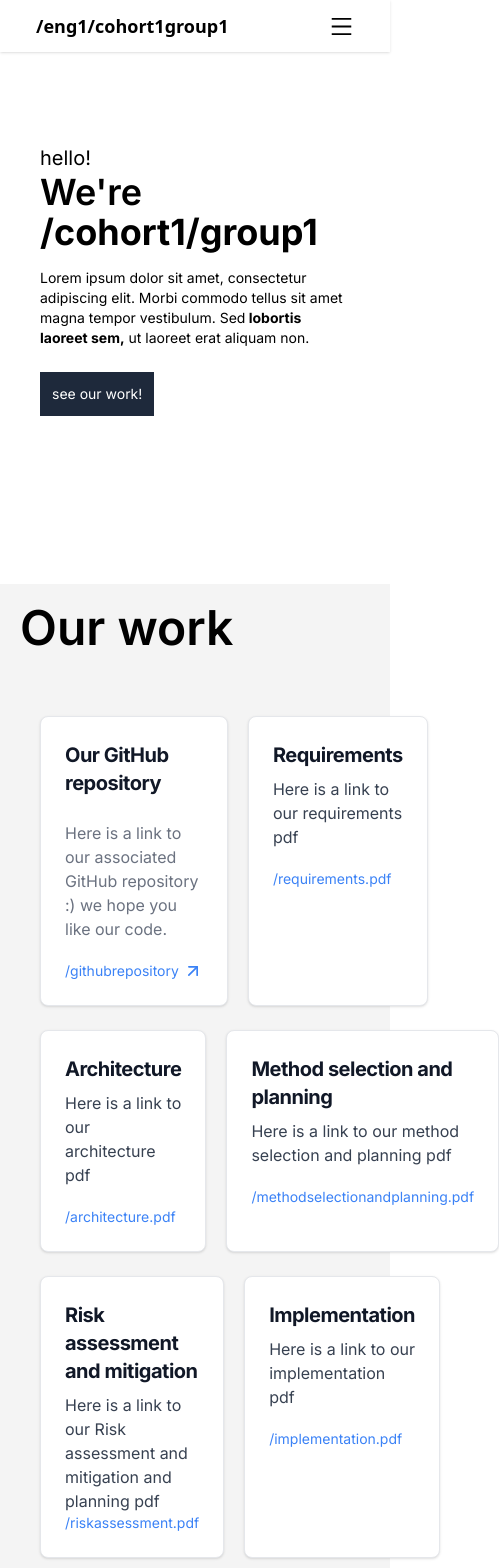
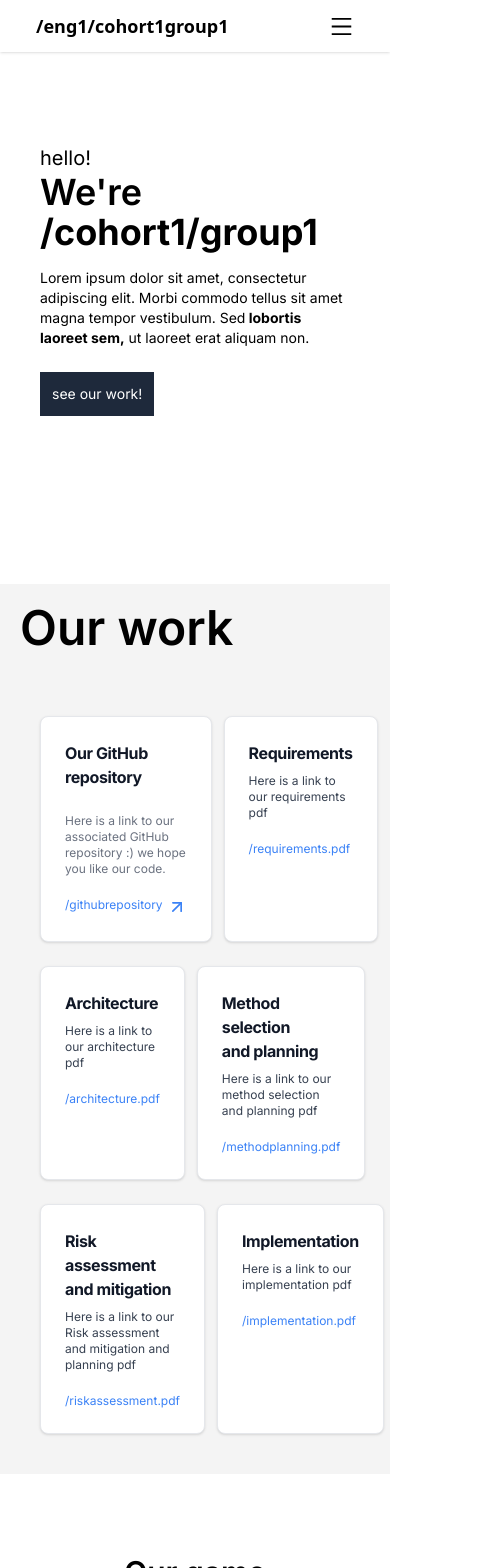
Before and after one commit to charliepiper/charliepiper.github.io, a Next.js app: page / in a window 390 px wide. Shown: the top 1568 px of the page, 499 px wide, since content can reach past the window. Built offline with nearby package versions, Linux system fonts and the light colour scheme.

Commit message:
fix: content section responsiveness

```diff
--- a/src/components/ContentSection.tsx
+++ b/src/components/ContentSection.tsx
@@ -71,55 +71,55 @@ const HeroSection = () => {
 
             {/* Phone version  */}
             <div className="md:hidden p-5 gap-10 pt-16">
-                <div className="flex gap-5 pb-6">
+                <div className="flex gap-3 pb-6">
                     <div className="block max-w-sm p-6 bg-white border border-gray-200 rounded-lg shadow hover:bg-gray-100 ">
-                    <h5 className="mb-6 text-xl font-bold tracking-tight text-gray-900 ">Our GitHub repository</h5>
-                    <p className="font-normal text-gray-500 pb-5">Here is a link to our associated GitHub repository :) we hope you like our code.</p>
+                    <h5 className="mb-6 text-md font-bold tracking-tight text-gray-900 ">Our GitHub repository</h5>
+                    <p className="text-xs font-normal text-gray-500 pb-5">Here is a link to our associated GitHub repository :) we hope you like our code.</p>
                     <a className="cursor-pointer ">
-                        <div className="text-sm ghosted text-blue-500 flex flex-row gap-1">
+                        <div className="text-xs ghosted text-blue-500 flex flex-row gap-1">
                             <h6 >/githubrepository</h6>
                             <ArrowUpRight className="w-5 h-5"/>
                         </div>
                     </a>
                     </div>
                     <div className="block max-w-sm p-6 bg-white border border-gray-200 rounded-lg shadow hover:bg-gray-100 ">
-                    <h5 className="mb-2 text-xl font-bold tracking-tight text-gray-900 ">Requirements</h5>
-                    <p className="font-normal text-gray-700 pb-5">Here is a link to our requirements pdf</p>
+                    <h5 className="mb-2 text-md font-bold tracking-tight text-gray-900 ">Requirements</h5>
+                    <p className="text-xs font-normal text-gray-700 pb-5">Here is a link to our requirements pdf</p>
                     <a className="cursor-pointer">
-                        <h6 className="text-sm ghosted text-blue-500">/requirements.pdf</h6>
+                        <h6 className="text-xs ghosted text-blue-500">/requirements.pdf</h6>
                     </a>
                     </div>
                 </div>
-                <div className="flex flex-row gap-5 pb-6">
+                <div className="flex flex-row gap-3 pb-6">
                     <div className="block max-w-sm p-6 bg-white border border-gray-200 rounded-lg shadow hover:bg-gray-100 ">
-                    <h5 className="mb-2 text-xl font-bold tracking-tight text-gray-900 ">Architecture</h5>
-                    <p className="font-normal text-gray-700 pb-5">Here is a link to our architecture pdf</p>
+                    <h5 className="mb-2 text-md font-bold tracking-tight text-gray-900 ">Architecture</h5>
+                    <p className="text-xs font-normal text-gray-700 pb-5">Here is a link to our architecture pdf</p>
                     <a className="cursor-pointer">
-                        <h6 className="text-sm ghosted text-blue-500">/architecture.pdf</h6>
+                        <h6 className="text-xs ghosted text-blue-500">/architecture.pdf</h6>
                     </a>
                     </div>
                     <div className="block max-w-sm p-6 bg-white border border-gray-200 rounded-lg shadow hover:bg-gray-100 ">
-                    <h5 className="mb-2 text-xl font-bold tracking-tight text-gray-900 ">Method selection and planning</h5>
-                    <p className="font-normal text-gray-700 pb-5">Here is a link to our method selection and planning pdf</p>
+                    <h5 className="mb-2 text-md font-bold tracking-tight text-gray-900 ">Method selection <br></br> and planning</h5>
+                    <p className="text-xs font-normal text-gray-700 pb-5">Here is a link to our method selection and planning pdf</p>
                     <a className="cursor-pointer">
-                        <h6 className="text-sm ghosted text-blue-500">/methodselectionandplanning.pdf</h6>
+                        <p className="text-xs ghosted text-blue-500">/methodplanning.pdf</p>
                     </a>
                     </div>
                 </div>
-                <div className="flex flex-row gap-5">
+                <div className="flex flex-row gap-3">
                     <div className="block max-w-sm p-6 bg-white border border-gray-200 rounded-lg shadow hover:bg-gray-100 ">
-                    <h5 className="mb-2 text-xl font-bold tracking-tight text-gray-900 ">Risk assessment and mitigation </h5>
-                    <p className="font-normal text-gray-700 ">Here is a link to our Risk assessment and mitigation and planning pdf</p>
+                    <h5 className="mb-2 text-md font-bold tracking-tight text-gray-900 ">Risk assessment and mitigation </h5>
+                    <p className="text-xs font-normal text-gray-700 pb-5">Here is a link to our Risk assessment and mitigation and planning pdf</p>
                     <a className="cursor-pointer ">
-                        <h6 className="text-sm ghosted text-blue-500">/riskassessment.pdf</h6>
+                        <h6 className="text-xs ghosted text-blue-500">/riskassessment.pdf</h6>
                     </a>
                     </div>
                     <div className="block max-w-sm p-6 bg-white border border-gray-200 rounded-lg shadow hover:bg-gray-100 ">
                     {/* <h6 className="text-sm ghosted">pdf</h6> */}
-                    <h5 className="mb-2 text-xl font-bold tracking-tight text-gray-900 ">Implementation</h5>
-                    <p className="font-normal text-gray-700 pb-5">Here is a link to our implementation pdf</p>
+                    <h5 className="mb-2 text-md font-bold tracking-tight text-gray-900 ">Implementation</h5>
+                    <p className="text-xs font-normal text-gray-700 pb-5">Here is a link to our implementation pdf</p>
                     <a className="cursor-pointer">
-                        <h6 className="text-sm ghosted text-blue-500">/implementation.pdf</h6>
+                        <h6 className="text-xs ghosted text-blue-500">/implementation.pdf</h6>
                     </a>
                     </div>
                 </div>
```
